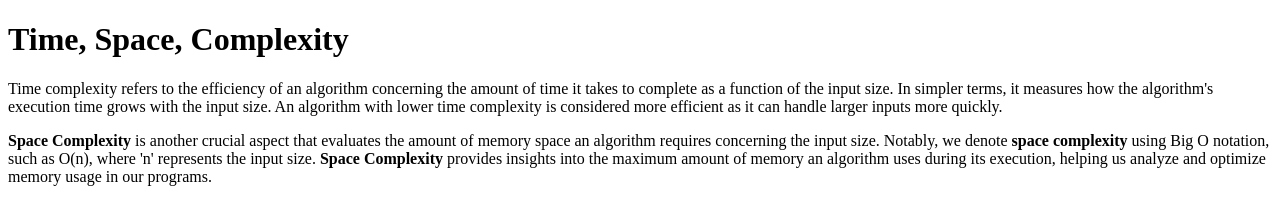
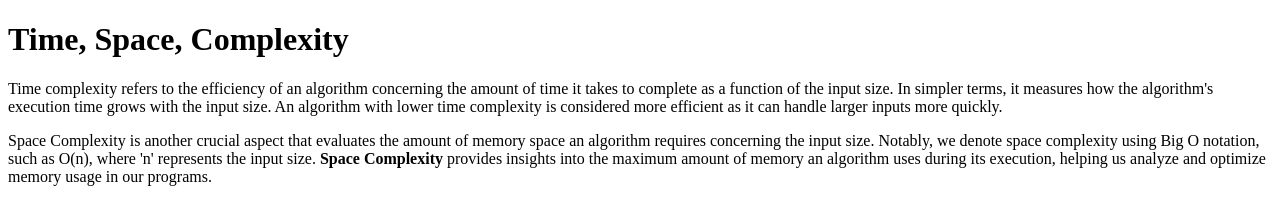
Before and after one commit to acciojob/time-and-space-complexity-koudee, a website: page main.html in a window 1280 px wide. Drawn offline with Linux system fonts and the light colour scheme.

Commit message:
created a submission

```diff
--- a/main.html
+++ b/main.html
@@ -11,7 +11,7 @@
 
 <p>Time complexity refers to the efficiency of an algorithm concerning the amount of time it takes to complete as a function of the input size. In simpler terms, it measures how the algorithm's execution time grows with the input size. An algorithm with lower time complexity is considered more efficient as it can handle larger inputs more quickly.</p>
 
-<p><b>Space Complexity</b> is another crucial aspect that evaluates the amount of memory space an algorithm requires concerning the input size. Notably, we denote <b>space complexity</b> using Big O notation, such as O(n), where 'n' represents the input size. <b>Space Complexity</b> provides insights into the maximum amount of memory an algorithm uses during its execution, helping us analyze and optimize memory usage in our programs.</p>
+<p>Space Complexity is another crucial aspect that evaluates the amount of memory space an algorithm requires concerning the input size. Notably, we denote space complexity using Big O notation, such as O(n), where 'n' represents the input size. <b>Space Complexity</b> provides insights into the maximum amount of memory an algorithm uses during its execution, helping us analyze and optimize memory usage in our programs.</p>
     <script type="text/javascript" src="./script.js">
 </script>
 
```
